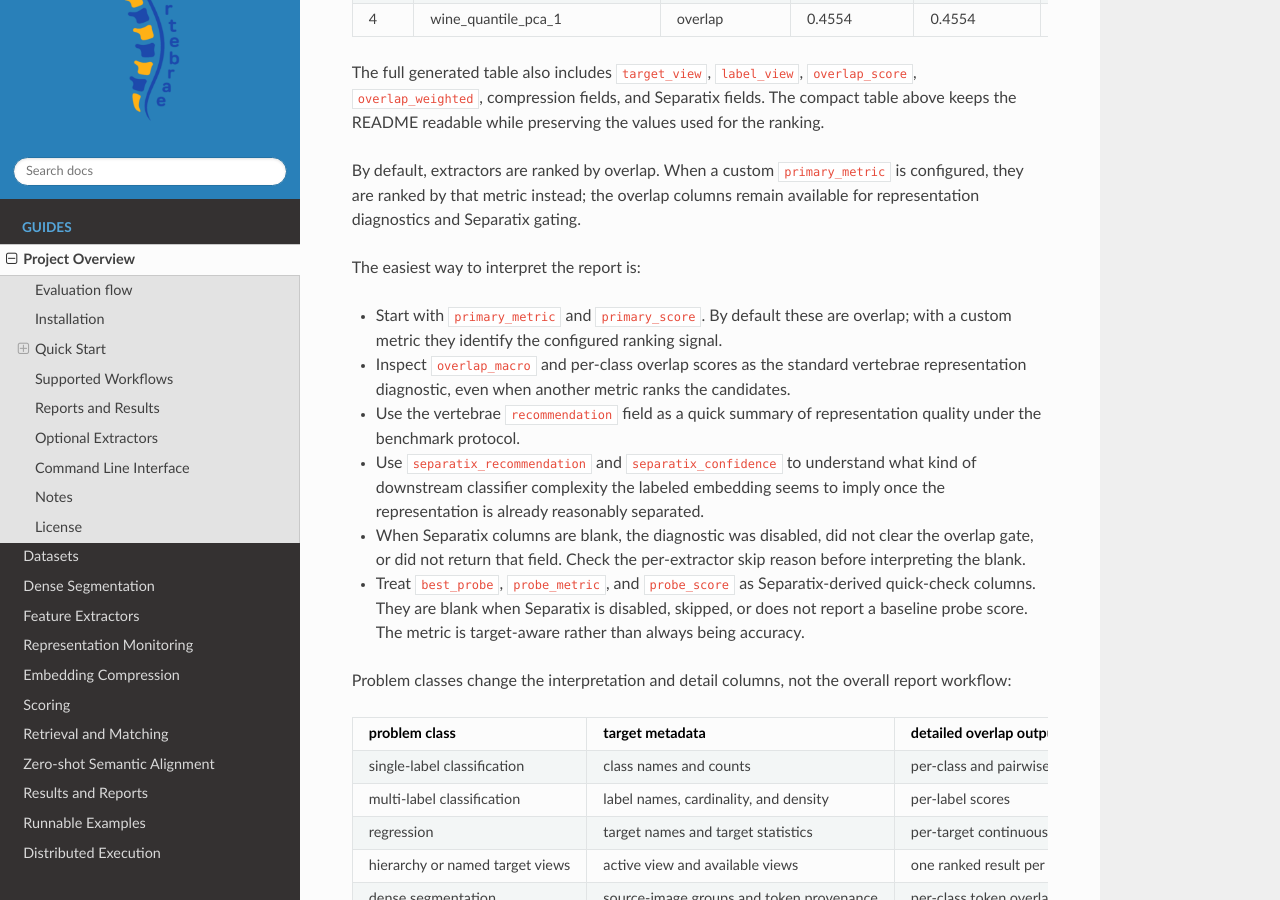
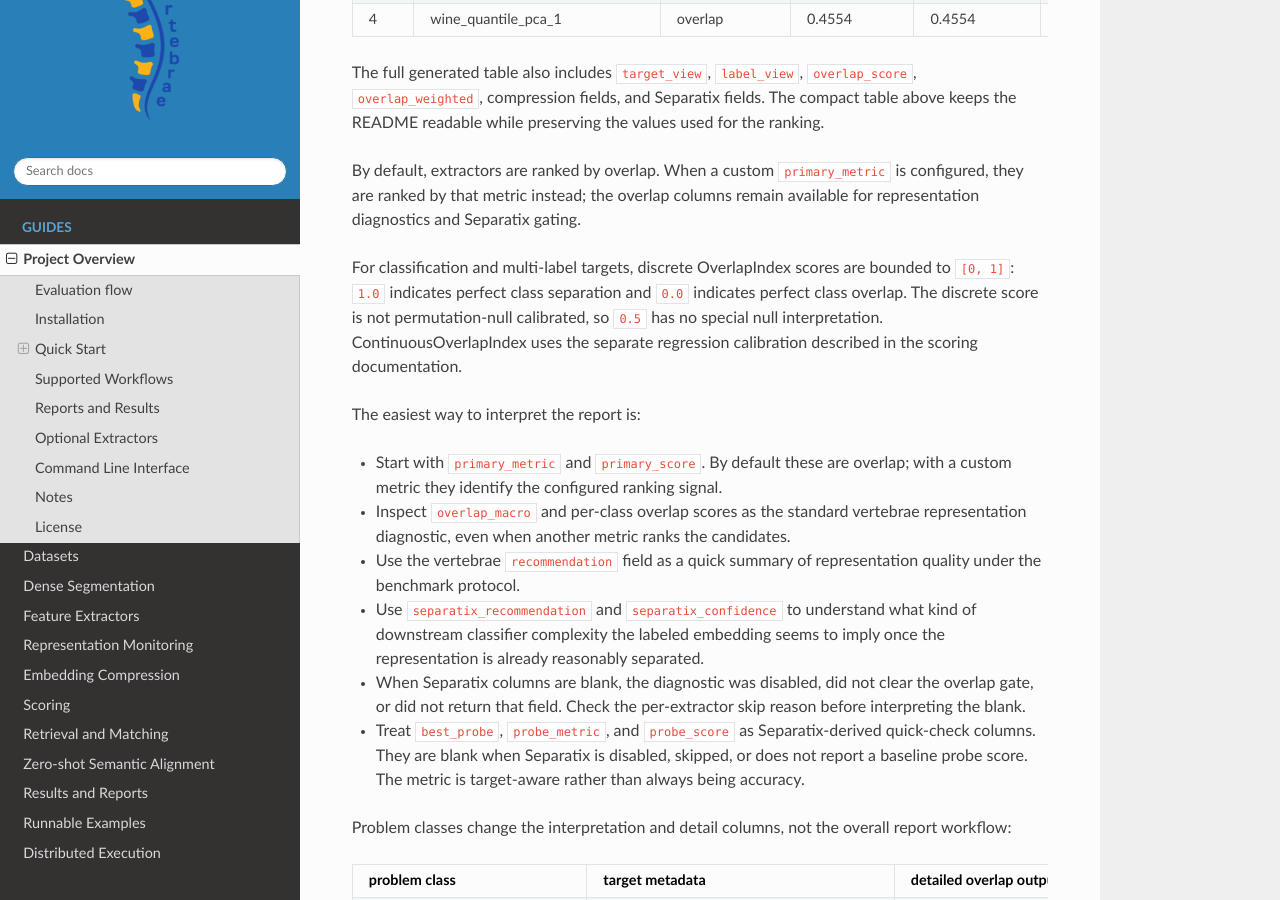
Before and after one commit to NiklasMelton/vertebrae, a Sphinx documentation site: the page built from docs/overview.md, in a window 1280 px wide and 900 px high, scrolled down 20656 px. Built offline with Sphinx 7.4.7 and the Read the Docs theme 3.1.0, drawn with Linux system fonts in a browser that asks for light colours; pages that are not in the unit, such as notebooks, are missing from menus.

Commit message:
clarify OI language

```diff
--- a/README.md
+++ b/README.md
@@ -1023,6 +1023,12 @@ By default, extractors are ranked by overlap. When a custom `primary_metric` is
 configured, they are ranked by that metric instead; the overlap columns remain
 available for representation diagnostics and Separatix gating.
 
+For classification and multi-label targets, discrete OverlapIndex scores are
+bounded to `[0, 1]`: `1.0` indicates perfect class separation and `0.0` indicates
+perfect class overlap. The discrete score is not permutation-null calibrated, so
+`0.5` has no special null interpretation. ContinuousOverlapIndex uses the separate
+regression calibration described in the scoring documentation.
+
 The easiest way to interpret the report is:
 
 - Start with `primary_metric` and `primary_score`. By default these are overlap;
```
Also changed, not shown: docs/scoring.md (+5 -0 lines).
